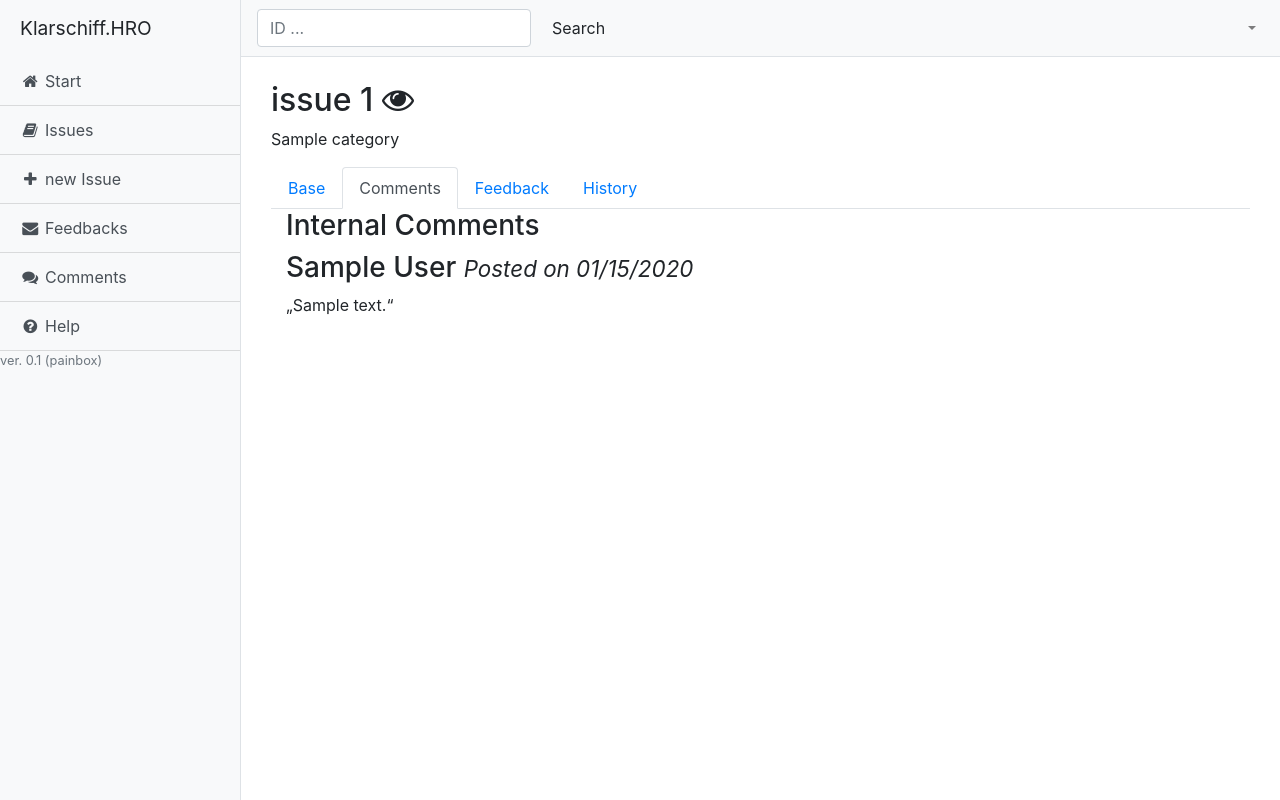
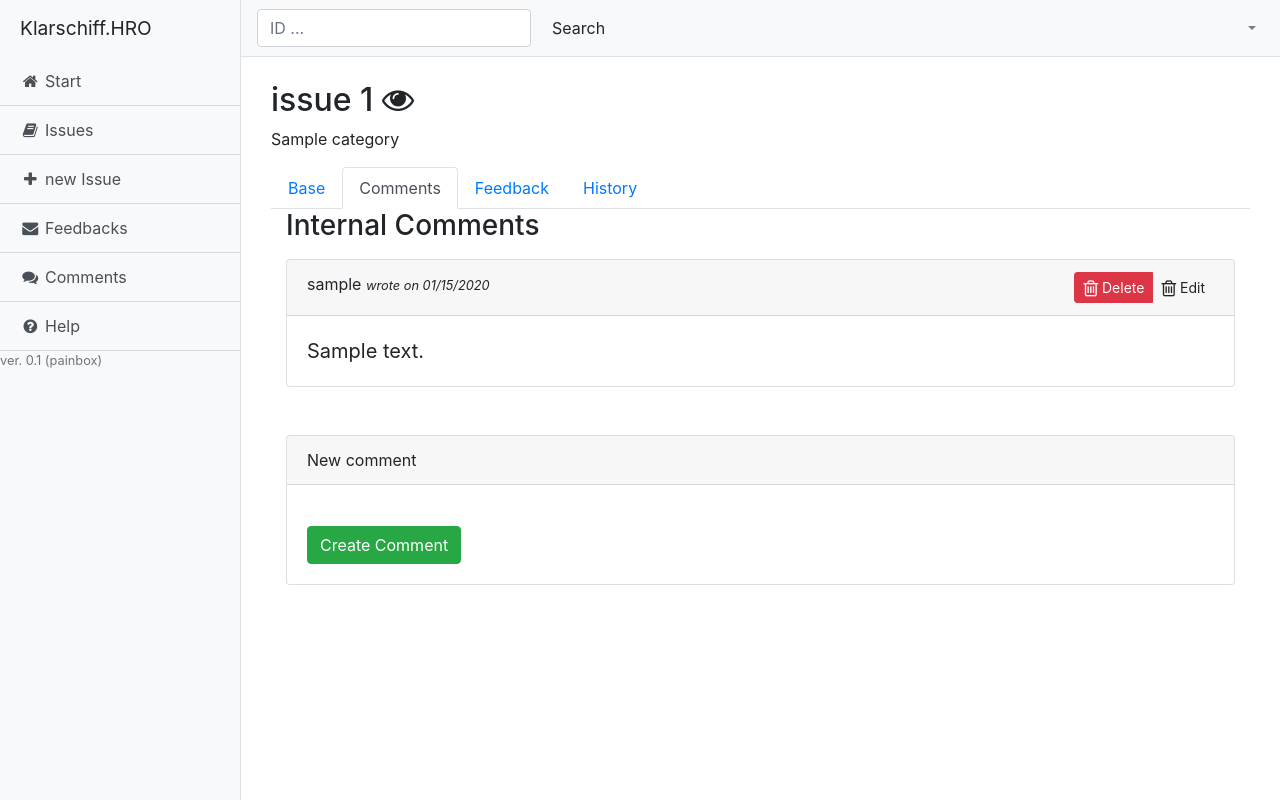
Before and after one commit to Matthias84/cleanship, a Django app: template office/templates/office/issue.html in a window 1280 px wide, after a click on "Comments". Run offline with Django 3.2, Linux system fonts and the light colour scheme; the template is opened without the code that fills it: most values are stand-ins (such as "Sample title", 1, 10 or a date in 2020); grey boxes marked "Sample" are stand-in pictures; some libraries are stand-ins or nearby versions.

Commit message:
Add writing comment closes 55 Updates author fields and adds a comment office form

```diff
--- a/common/models.py
+++ b/common/models.py
@@ -222,12 +222,11 @@ class Category(MPTTModel):
 class Comment(models.Model):
     """Internal comments of staff after login"""
     issue = models.ForeignKey(Issue, on_delete=models.CASCADE, related_name='comments')
-    # TODO: User needs to be model not string (if provided by #29)
     # TODO: If user is deleted, what to do with Comments?
-    author = models.ForeignKey(User, on_delete=models.SET_NULL, null=True, related_name='comments',verbose_name=_('author'), help_text=_('Who wrote the content.'))
+    author = models.ForeignKey(User, on_delete=models.SET_NULL, blank=True, null=True, editable=False, related_name='comments',verbose_name=_('author'), help_text=_('Who wrote the content.'))
     #author = models.CharField(max_length=150, null=False, blank=False, verbose_name=_('author'), help_text=_('Who wrote the content.'))
     # TODO: Get number of edits + last timestamp #44
-    created_at = models.DateTimeField(default=timezone.now, verbose_name=_('creation date'), help_text=_('When was the content written.'))
+    created_at = models.DateTimeField(default=timezone.now, editable=False, verbose_name=_('creation date'), help_text=_('When was the content written.'))
     content = models.TextField(max_length=500, verbose_name=_('content'), help_text=_('Text of the comment'))
 
     class Meta:
--- a/office/templates/office/issue.html
+++ b/office/templates/office/issue.html
@@ -1,6 +1,7 @@
 {% extends "office/layout.html" %}
 {% load static %}
 {% load i18n %}
+{% load crispy_forms_tags %}
 {% load leaflet_tags %}
 {% block head %}
   {% leaflet_js %}
@@ -118,19 +119,31 @@
     <div class="tab-pane container" id="comments">
       <h3>{% trans "Internal Comments" %}</h3>
       {% for comment in issue.comments.all %}
-        <div class="panel panel-default">
-          <div class="panel-heading">
-            <h3 class="panel-title">{{comment.author}} <small><i>{% trans "Posted on" %} {{comment.created_at|date:"SHORT_DATE_FORMAT" }}</i></small></h3>
-            <div class="btn-group pull-right">
-              <a href="#" class="btn btn-default btn-sm"><span class="glyphicon glyphicon-remove" aria-hidden="true"></span></i></a>
-              <a href="#" class="btn btn-default btn-sm"><span class="glyphicon glyphicon-pencil" aria-hidden="true"></span></i></a>
+        <div class="card mt-3">
+          <div class="card-header">
+            {{comment.author.username}} <small><i>{% trans "wrote on" %} {{comment.created_at|date:"SHORT_DATE_FORMAT" }}</i></small>
+            <div class="btn-group pull-right" role="group">
+              <a class="btn btn-danger btn-sm" href="#"><i class="fa fa-trash-o fa-lg"></i> {% trans "Delete" %}</a>
+              <a class="btn btn btn-sm" href="#"><i class="fa fa-trash-o fa-lg"></i> {% trans "Edit" %}</a>
             </div>
           </div>
-          <div class="panel-body">
-            <q>{{comment.content}}</q>
+           <div class="card-body">
+            <blockquote class="blockquote mb-0">
+                {{comment.content}}
+            </blockquote>
           </div>
         </div>
       {% endfor %}
+      <div class="card mt-5">
+        <div class="card-header">{% trans "New comment" %}</div>
+        <div class="card-body">
+          <form action="{% url 'office:createcomment' pk=issue.id  %}" method="post" style="margin-top: 1.3em;">
+            {{ comment_form|crispy }}
+            {% csrf_token %}
+            <button type="submit" class="btn btn-success">{% trans "Create Comment" %}</button>
+          </form>
+        </div>
+      </div>
     </div>
 
     <div class="tab-pane container" id="feedback">
--- a/office/urls.py
+++ b/office/urls.py
@@ -6,6 +6,7 @@ app_name = 'office'
 urlpatterns = [
     path('', views.start, name='start'),
     path('issue/<int:pk>/', views.IssueDetailView.as_view(), name='issue'),
+    path('issue/<int:pk>/addcomment', views.createcomment, name='createcomment'),
     path('issue/new/', views.IssueCreateView.as_view(), name='createissue'),
     path('issues', views.IssueListView.as_view(), name='issues'),
 ]
```
Also changed, not shown: common/admin.py (+22 -2 lines), common/forms.py (+6 -1 lines), office/views.py (+20 -1 lines), common/migrations/0029_auto_20200503_1140.py (added), locale/de/LC_MESSAGES/django.po, 1 other file.
